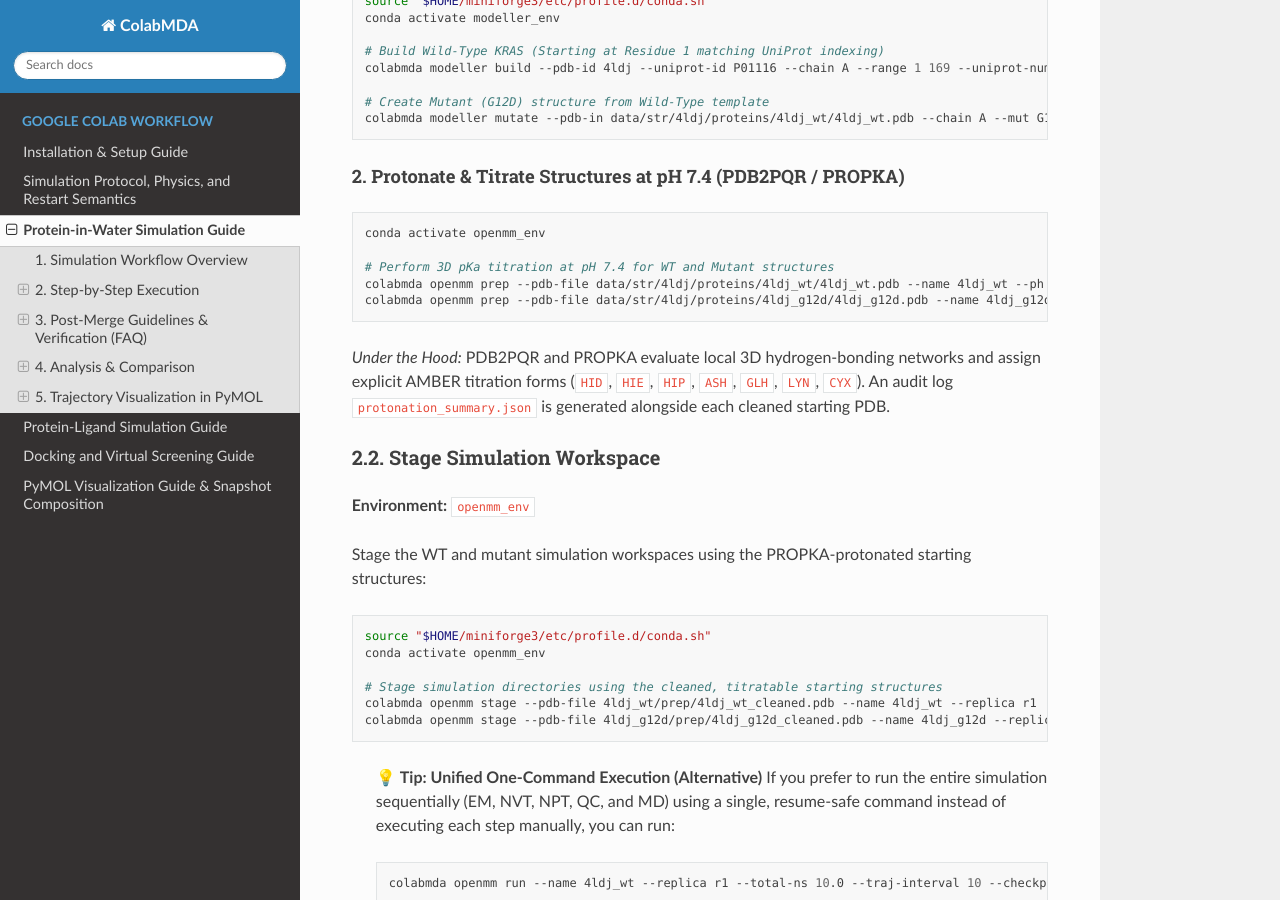
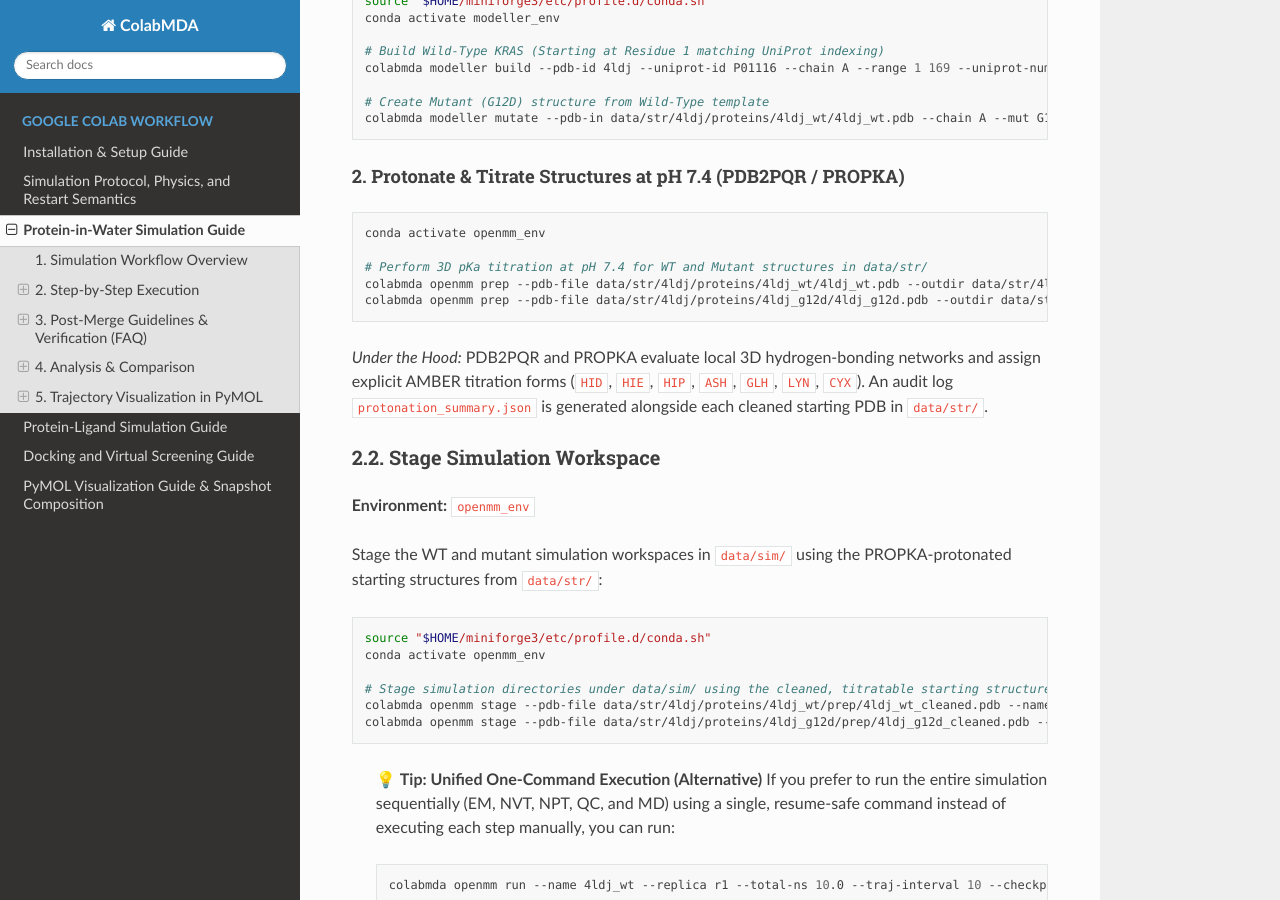
Before and after one commit to paulshamrat/ColabMDA, a Sphinx documentation site: the page built from docs/protein_water_simulation.md, in a window 1280 px wide and 900 px high, scrolled down 1070 px. Built offline with Sphinx 7.4.7 and the Read the Docs theme 3.1.0, drawn with Linux system fonts in a browser that asks for light colours.

Commit message:
docs: enforce strict data/str/ to data/sim/ directory path consistency in protein_water_simulation.md

````diff
--- a/docs/protein_water_simulation.md
+++ b/docs/protein_water_simulation.md
@@ -44,23 +44,23 @@
 ```bash
 conda activate openmm_env
 
-# Perform 3D pKa titration at pH 7.4 for WT and Mutant structures
-colabmda openmm prep --pdb-file data/str/4ldj/proteins/4ldj_wt/4ldj_wt.pdb --name 4ldj_wt --ph 7.4
-colabmda openmm prep --pdb-file data/str/4ldj/proteins/4ldj_g12d/4ldj_g12d.pdb --name 4ldj_g12d --ph 7.4
+# Perform 3D pKa titration at pH 7.4 for WT and Mutant structures in data/str/
+colabmda openmm prep --pdb-file data/str/4ldj/proteins/4ldj_wt/4ldj_wt.pdb --outdir data/str/4ldj/proteins/4ldj_wt/prep --name 4ldj_wt --ph 7.4
+colabmda openmm prep --pdb-file data/str/4ldj/proteins/4ldj_g12d/4ldj_g12d.pdb --outdir data/str/4ldj/proteins/4ldj_g12d/prep --name 4ldj_g12d --ph 7.4
 ```
-*Under the Hood:* PDB2PQR and PROPKA evaluate local 3D hydrogen-bonding networks and assign explicit AMBER titration forms (`HID`, `HIE`, `HIP`, `ASH`, `GLH`, `LYN`, `CYX`). An audit log `protonation_summary.json` is generated alongside each cleaned starting PDB.
+*Under the Hood:* PDB2PQR and PROPKA evaluate local 3D hydrogen-bonding networks and assign explicit AMBER titration forms (`HID`, `HIE`, `HIP`, `ASH`, `GLH`, `LYN`, `CYX`). An audit log `protonation_summary.json` is generated alongside each cleaned starting PDB in `data/str/`.
 
 ### 2.2. Stage Simulation Workspace
 **Environment:** `openmm_env`
 
-Stage the WT and mutant simulation workspaces using the PROPKA-protonated starting structures:
+Stage the WT and mutant simulation workspaces in `data/sim/` using the PROPKA-protonated starting structures from `data/str/`:
 ```bash
 source "$HOME/miniforge3/etc/profile.d/conda.sh"
 conda activate openmm_env
 
-# Stage simulation directories using the cleaned, titratable starting structures
-colabmda openmm stage --pdb-file 4ldj_wt/prep/4ldj_wt_cleaned.pdb --name 4ldj_wt --replica r1
-colabmda openmm stage --pdb-file 4ldj_g12d/prep/4ldj_g12d_cleaned.pdb --name 4ldj_g12d --replica r1
+# Stage simulation directories under data/sim/ using the cleaned, titratable starting structures
+colabmda openmm stage --pdb-file data/str/4ldj/proteins/4ldj_wt/prep/4ldj_wt_cleaned.pdb --name 4ldj_wt --replica r1
+colabmda openmm stage --pdb-file data/str/4ldj/proteins/4ldj_g12d/prep/4ldj_g12d_cleaned.pdb --name 4ldj_g12d --replica r1
 ```
 
 > 💡 **Tip: Unified One-Command Execution (Alternative)**
````
